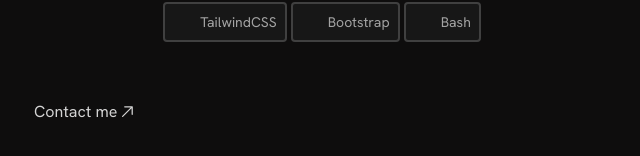
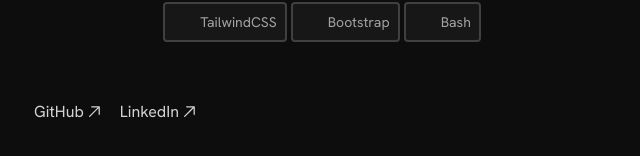
Before and after one commit to rohilvarma/rohil-varma-portfolio, a Next.js app: page / in a window 1280 px wide. Shown: the part 1290-1446 px from the top of the page, without its empty margins (318-958 px from the left). Built offline with nearby package versions, Linux system fonts and the light colour scheme; some icons are missing.

Commit message:
Updated the contact details

```diff
--- a/components/Footer.tsx
+++ b/components/Footer.tsx
@@ -1,10 +1,15 @@
 import { GoArrowUpRight } from "react-icons/go";
+import { socialMediaLinks } from "@/data/data";
 import Link from "next/link";
+
 const Footer = () => {
   return (
-    <div className="text-self">
-      <Link href={'https://www.linkedin.com/in/rohil-varma/'} className="pt-6 flex items-center">
-        Contact me <GoArrowUpRight size={20} />
+    <div className="text-self flex items-center gap-x-4">
+      <Link href={socialMediaLinks['github']} target="_blank" className="pt-6 hover:text-white duration-150 ease-in-out flex items-center">
+        GitHub <GoArrowUpRight size={20} />
+      </Link>
+      <Link href={socialMediaLinks['linkedin']} target="_blank" className="pt-6 hover:text-white duration-150 ease-in-out flex items-center">
+        LinkedIn <GoArrowUpRight size={20} />
       </Link>
     </div>
   )
--- a/data/data.tsx
+++ b/data/data.tsx
@@ -196,3 +196,8 @@
     icon: <BashOriginal className={iconClass} size={iconSize} />
   }
 ]
+
+export const socialMediaLinks = {
+  "linkedin": 'https://www.linkedin.com/in/rohil-varma/',
+  "github": "https://github.com/rohilvarma11"
+}
```
